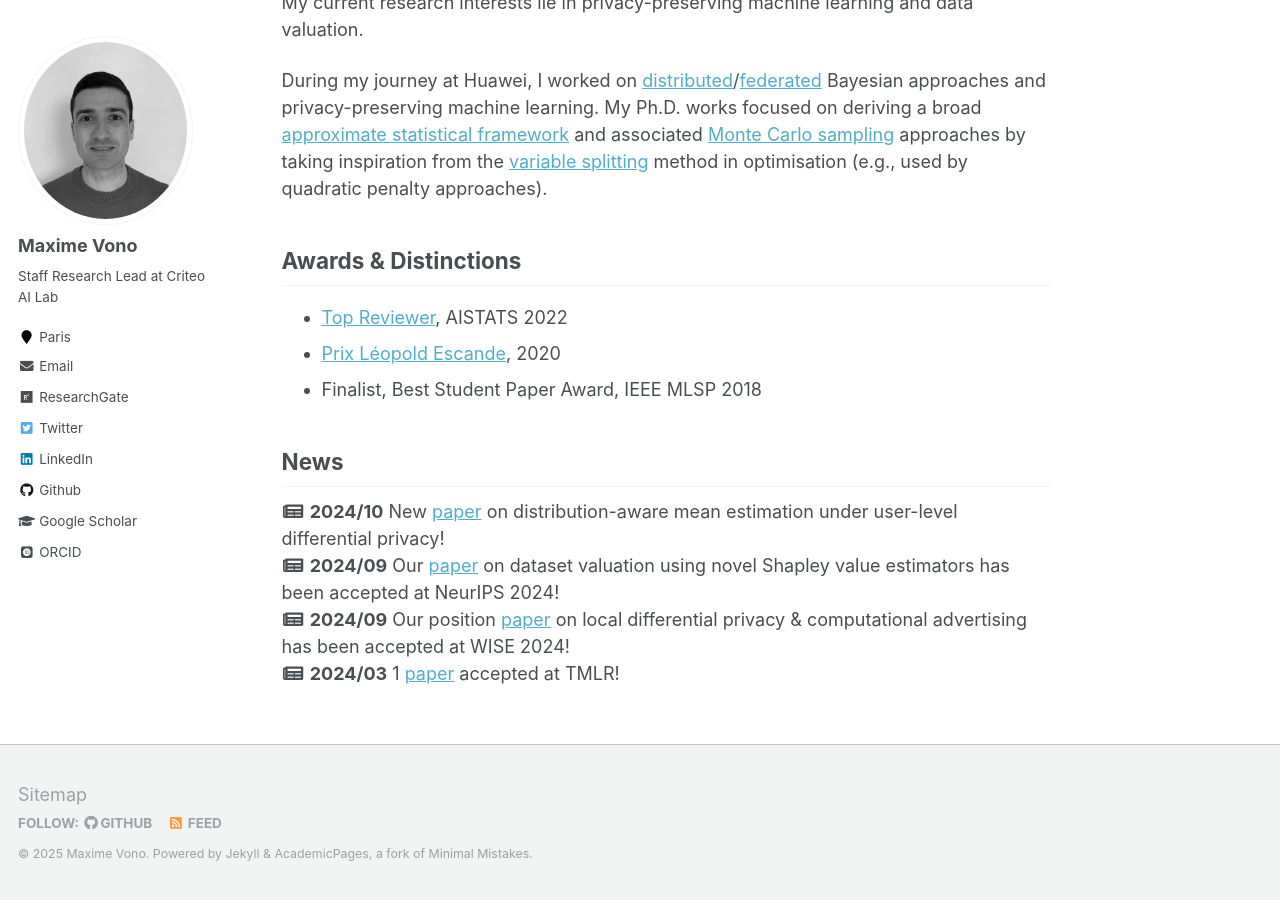
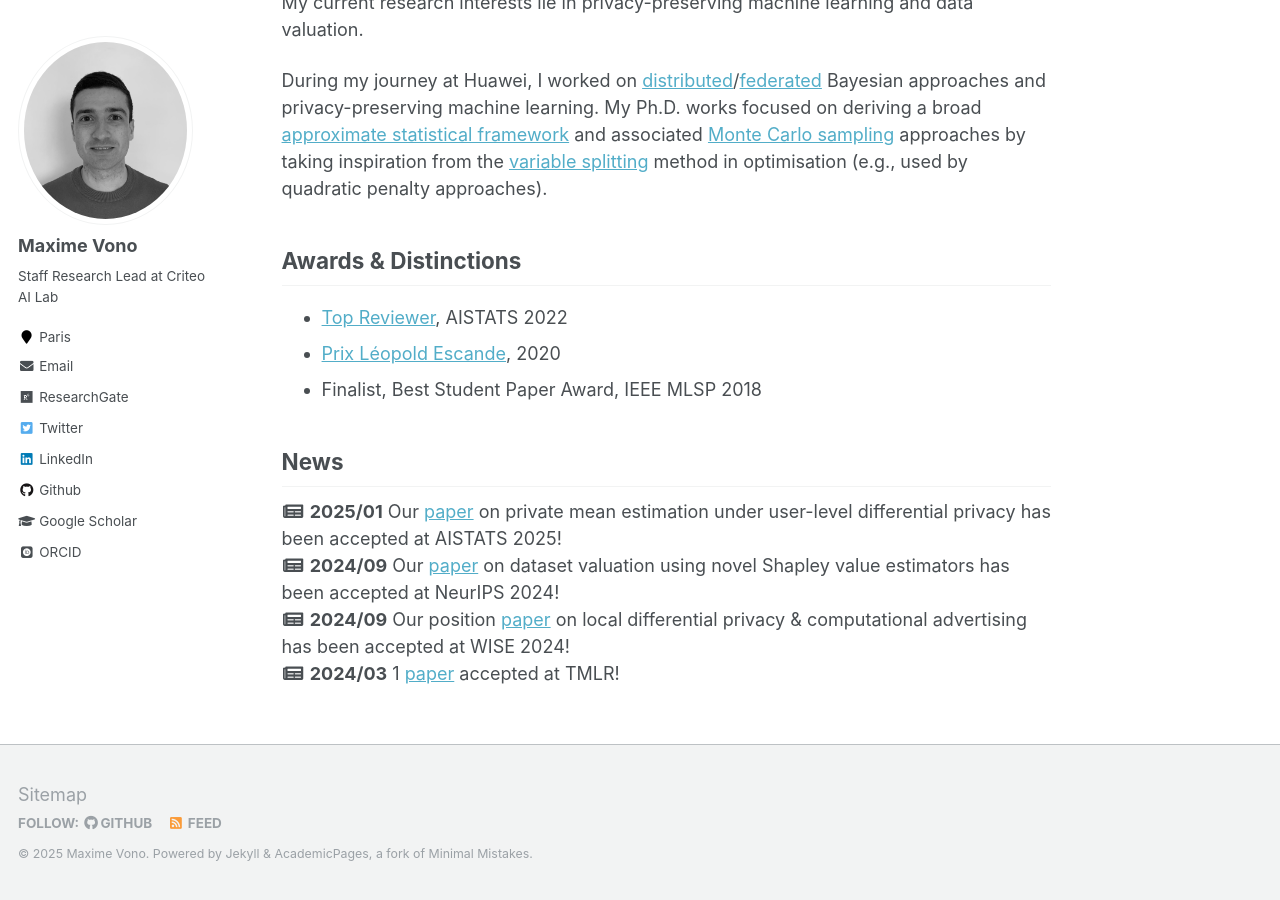
Before and after one commit to mvono/mvono.github.io, a Jekyll site: the page built from _pages/about.md, in a window 1280 px wide and 900 px high, scrolled down 711 px. Built offline with Jekyll 4.4.1, drawn with Linux system fonts in a browser that asks for light colours; some web fonts are replaced.

Commit message:
Update about.md

```diff
--- a/_pages/about.md
+++ b/_pages/about.md
@@ -30,7 +30,7 @@ My Ph.D. works focused on deriving a broad [approximate statistical framework](h
 - Finalist, Best Student Paper Award, IEEE MLSP 2018
 
 ## News
-<i class="fa fa-fw fa-newspaper"></i> **2024/10** New [paper](https://arxiv.org/abs/2410.09506) on distribution-aware mean estimation under user-level differential privacy!
+<i class="fa fa-fw fa-newspaper"></i> **2025/01** Our [paper](https://arxiv.org/abs/2410.09506) on private mean estimation under user-level differential privacy has been accepted at AISTATS 2025!
 <i class="fa fa-fw fa-newspaper"></i> **2024/09** Our [paper](https://arxiv.org/abs/2306.02071) on dataset valuation using novel Shapley value estimators has been accepted at NeurIPS 2024!
 <i class="fa fa-fw fa-newspaper"></i> **2024/09** Our position [paper](https://hal.science/hal-04438186/document) on local differential privacy & computational advertising has been accepted at WISE 2024!
 <i class="fa fa-fw fa-newspaper"></i> **2024/03** 1 [paper](http://arxiv.org/abs/2301.11447) accepted at TMLR!
```
